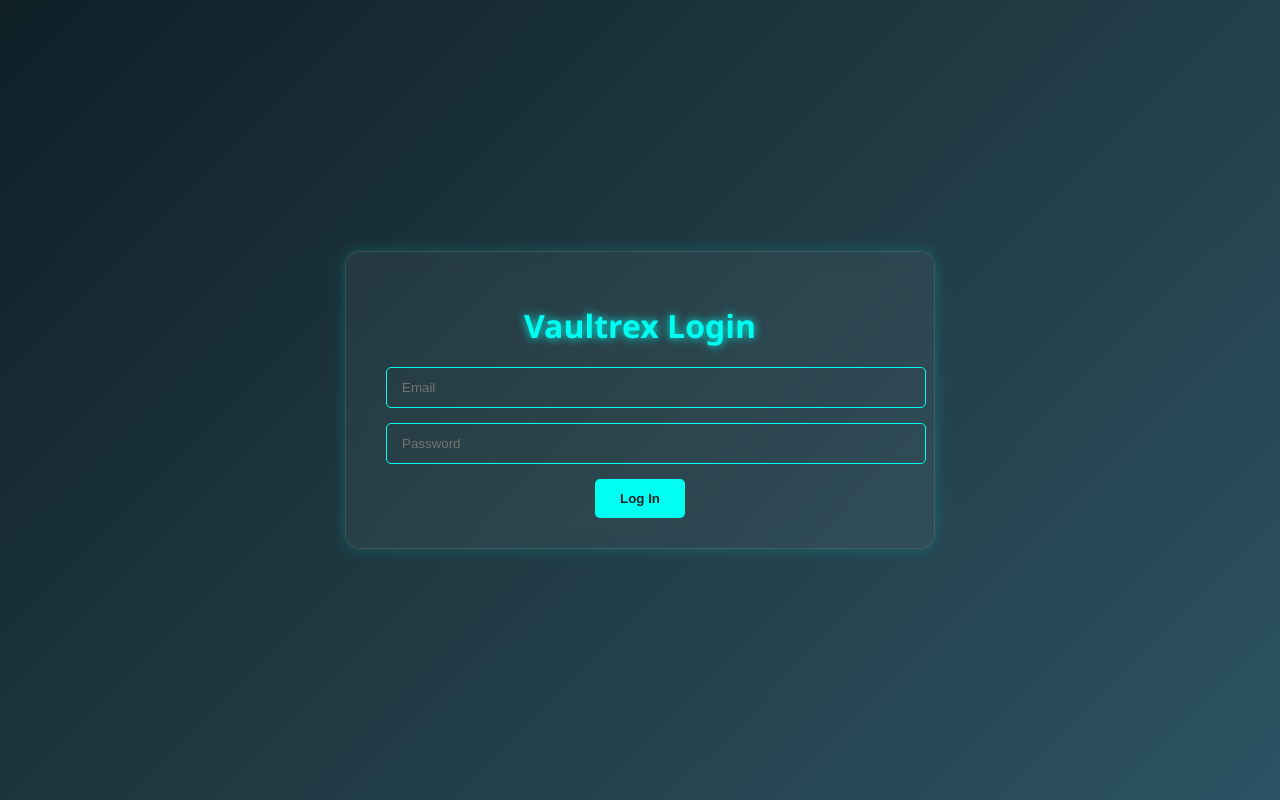
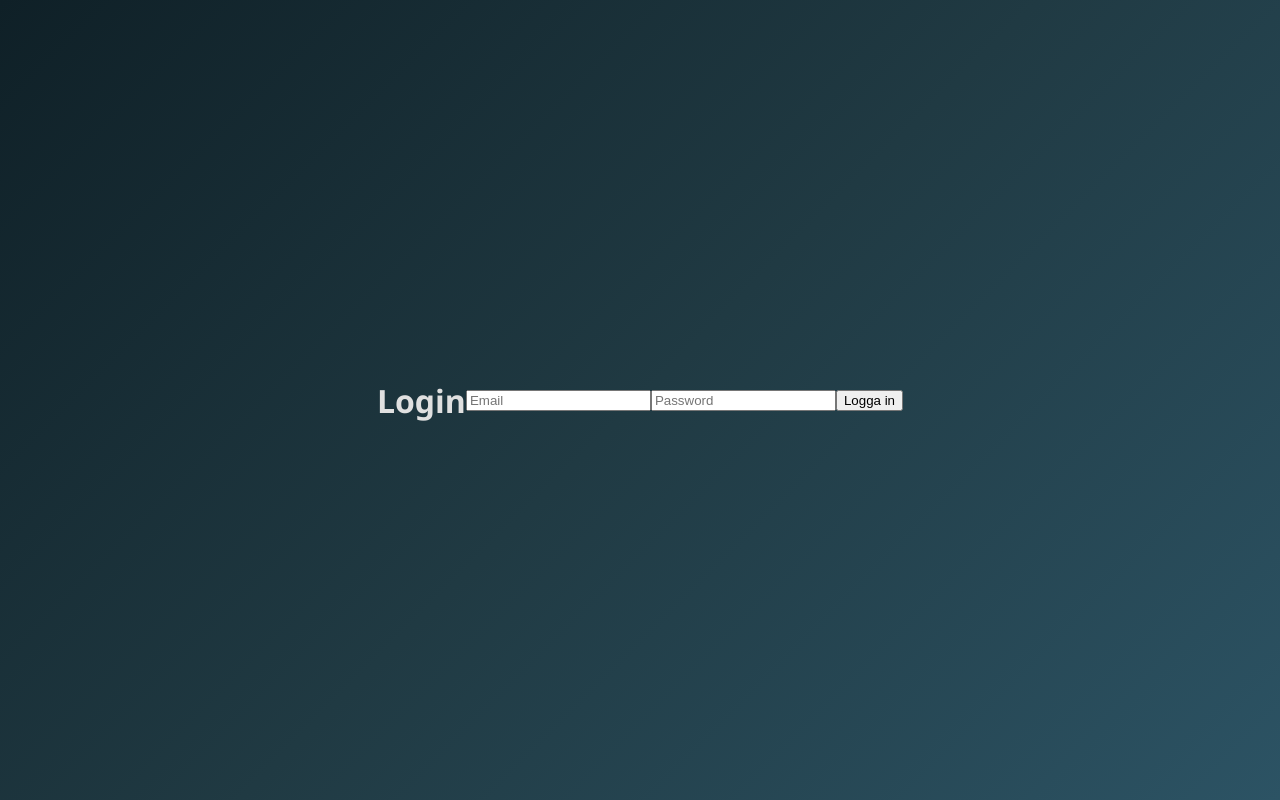
Before and after one commit to FooxxyyDev/vaultrex-frontend, a React (Vite) app: page / in a window 1280 px wide. Built offline with nearby package versions, Linux system fonts and the light colour scheme.

Commit message:
Update App.jsx

```diff
--- a/src/App.jsx
+++ b/src/App.jsx
@@ -2,96 +2,53 @@ import React, { useState } from "react";
 import "./App.css";
 
 export default function App() {
-  const [loggedIn, setLoggedIn] = useState(false);
   const [email, setEmail] = useState("");
   const [password, setPassword] = useState("");
-  const [activeTab, setActiveTab] = useState("inventory");
+  const [user, setUser] = useState(null);
+  const [message, setMessage] = useState("");
 
-  const handleLogin = (e) => {
-    e.preventDefault();
-    // Här kan du byta ut mot riktig API-koll
-    if (email && password) {
-      setLoggedIn(true);
+  const login = async () => {
+    const res = await fetch("https://vaultrex-backend.onrender.com/api/login", {
+      method: "POST",
+      headers: { "Content-Type": "application/json" },
+      body: JSON.stringify({ email, password })
+    });
+    const data = await res.json();
+    if (data.success) {
+      setUser(data.user);
+      setMessage("");
     } else {
-      alert("Please enter email and password");
+      setMessage(data.message || "Fel inloggning");
     }
   };
 
-  if (!loggedIn) {
+  if (user) {
+    return (
+      <div className="dashboard">
+        <h1>Välkommen {user.email}</h1>
+        <p>Här kan du se dina tjänster och börja abonnera.</p>
+        {/* Här kan vi senare lägga till inventory + abonnemang */}
+      </div>
+    );
+  }
+
   return (
     <div className="login-container">
-        <div className="login-card">
-          <h1>Vaultrex Login</h1>
-          <form onSubmit={handleLogin}>
+      <h1>Login</h1>
+      {message && <p className="error">{message}</p>}
       <input
         type="email"
         placeholder="Email"
         value={email}
-              onChange={(e) => setEmail(e.target.value)}
-              required
+        onChange={e => setEmail(e.target.value)}
       />
       <input
         type="password"
         placeholder="Password"
         value={password}
-              onChange={(e) => setPassword(e.target.value)}
-              required
+        onChange={e => setPassword(e.target.value)}
       />
-            <button type="submit">Log In</button>
-          </form>
-        </div>
+      <button onClick={login}>Logga in</button>
     </div>
   );
 }
-
-  return (
-    <div className="dashboard">
-      <header className="header">
-        <h1>Vaultrex Dashboard</h1>
-        <nav className="nav">
-          <button
-            className={activeTab === "inventory" ? "active" : ""}
-            onClick={() => setActiveTab("inventory")}
-          >
-            Inventory
-          </button>
-          <button
-            className={activeTab === "services" ? "active" : ""}
-            onClick={() => setActiveTab("services")}
-          >
-            Services
-          </button>
-          <button
-            className={activeTab === "profile" ? "active" : ""}
-            onClick={() => setActiveTab("profile")}
-          >
-            Profile
-          </button>
-        </nav>
-      </header>
-
-      <main className="content">
-        {activeTab === "inventory" && (
-          <div className="card">
-            <h2>Your Items</h2>
-            <p>List and manage your inventory items here.</p>
-          </div>
-        )}
-
-        {activeTab === "services" && (
-          <div className="card">
-            <h2>Available Services</h2>
-            <p>Subscribe to and configure your services.</p>
-          </div>
-        )}
-
-        {activeTab === "profile" && (
-          <div className="card">
-            <h2>Your Profile</h2>
-            <p>Manage your account and settings.</p>
-          </div>
-        )}
-      </main>
-    </div>
-  );
-}
```
Lines whose indentation alone changed are shown as unchanged.
